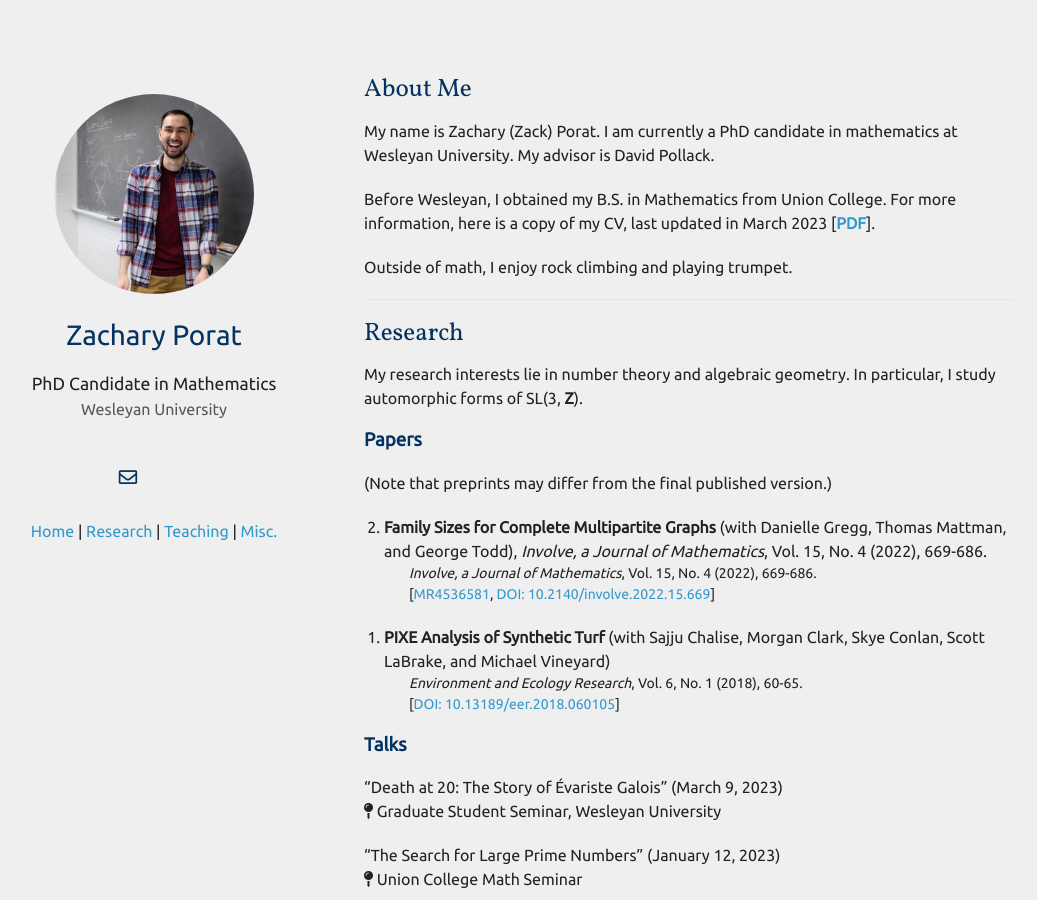
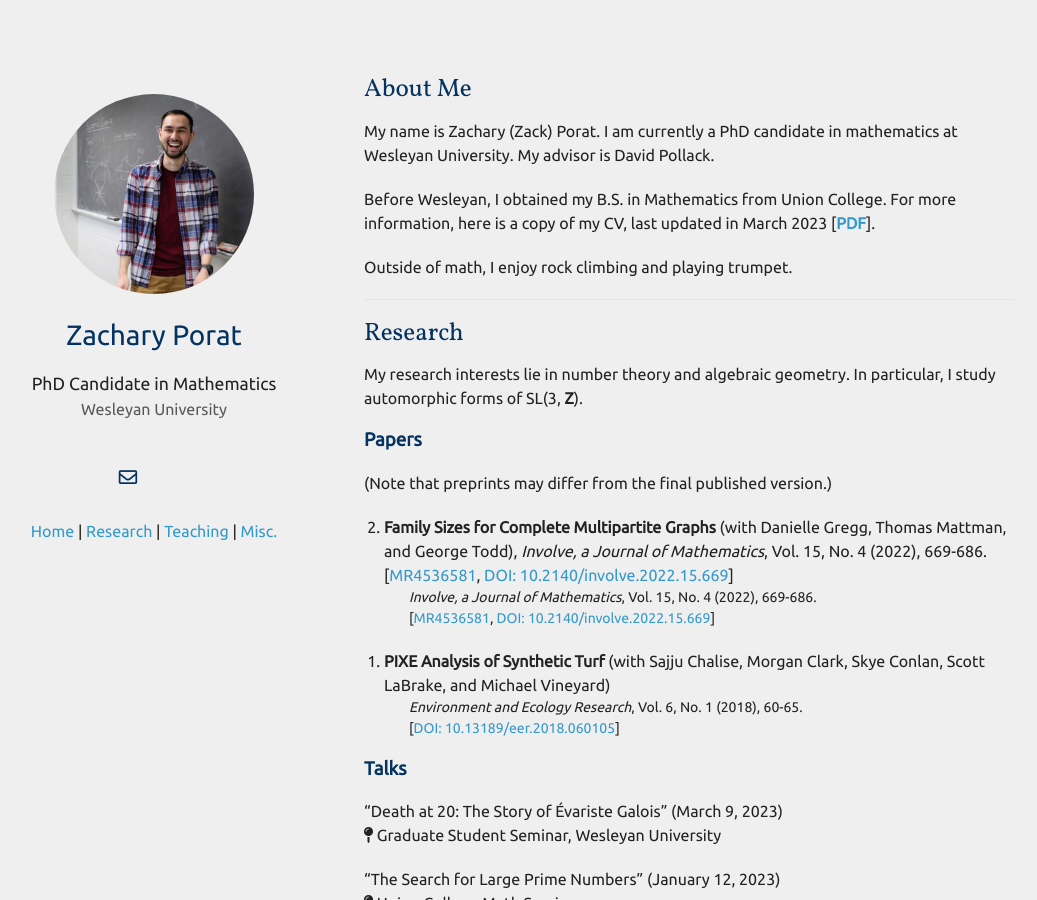
Before and after one commit to zporat/zporat.github.io, a Jekyll site: the page built from index.md, in a window 1280 px wide and 900 px high. Shown: the whole window, without its empty margins (101-1138 px from the left). Built offline with Jekyll 4.4.1, drawn with Linux system fonts in a browser that asks for light colours; nearby versions of some CDN libraries; a style sheet for code colours, icons or effects is not loaded; our own code applies the rules of GitHub Pages for plain Markdown files.

Commit message:
Update index.md

```diff
--- a/index.md
+++ b/index.md
@@ -21,7 +21,7 @@
 (Note that preprints may differ from the final published version.)
 
 <ol reversed style="margin-left:-20px">
-<li><b>Family Sizes for Complete Multipartite Graphs</b> (with Danielle Gregg, Thomas Mattman, and George Todd), <i>Involve, a Journal of Mathematics</i>, Vol. 15, No. 4 (2022), 669-686.</li>
+<li><b>Family Sizes for Complete Multipartite Graphs</b> (with Danielle Gregg, Thomas Mattman, and George Todd), <i>Involve, a Journal of Mathematics</i>, Vol. 15, No. 4 (2022), 669-686. [<a href="https://mathscinet.ams.org/mathscinet/article?mr=4536581">MR4536581</a>, <a href="https://msp.org/involve/2022/15-4/p07.xhtml">DOI: 10.2140/involve.2022.15.669</a>]</li>
 <ul style="list-style-type:none; font-size:14px; margin-left:-15px;">
     <li><i>Involve, a Journal of Mathematics</i>, Vol. 15, No. 4 (2022), 669-686. </li>
     <li>[<a href="https://mathscinet.ams.org/mathscinet/article?mr=4536581">MR4536581</a>, <a href="https://msp.org/involve/2022/15-4/p07.xhtml">DOI: 10.2140/involve.2022.15.669</a>]</li>
```
